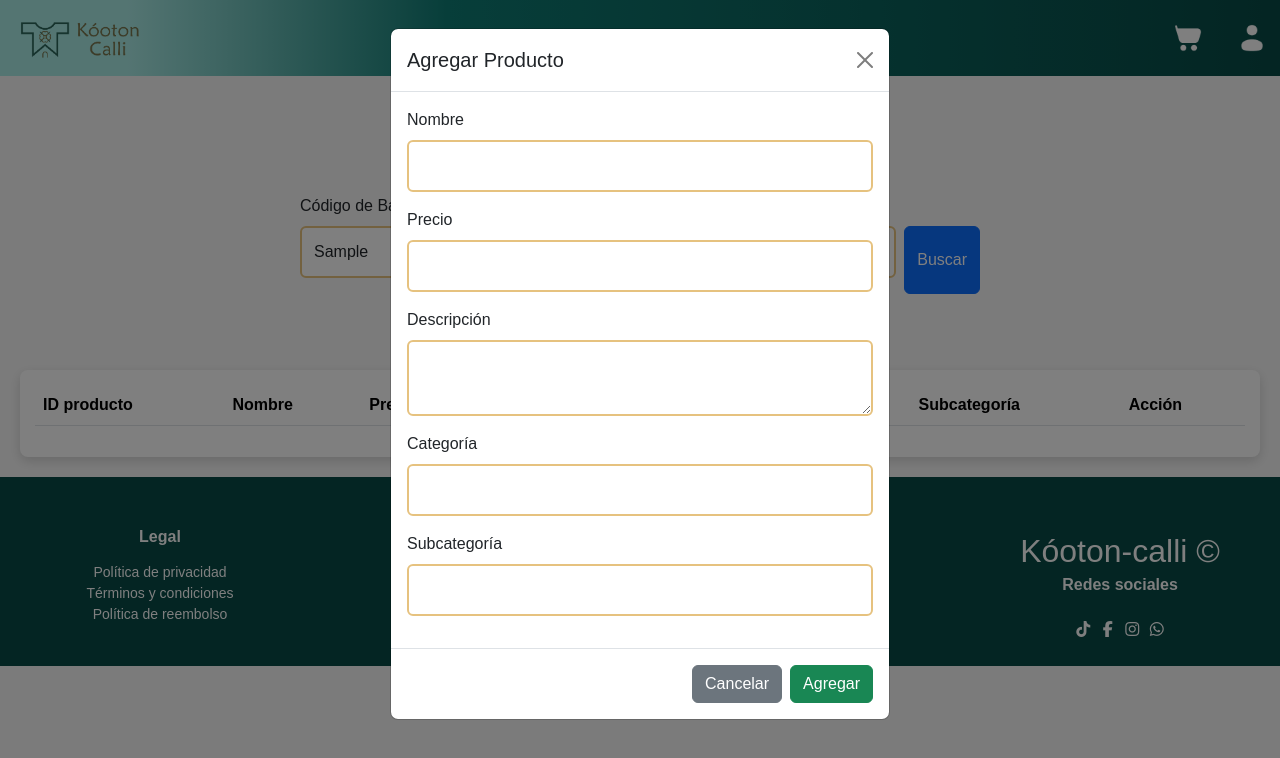
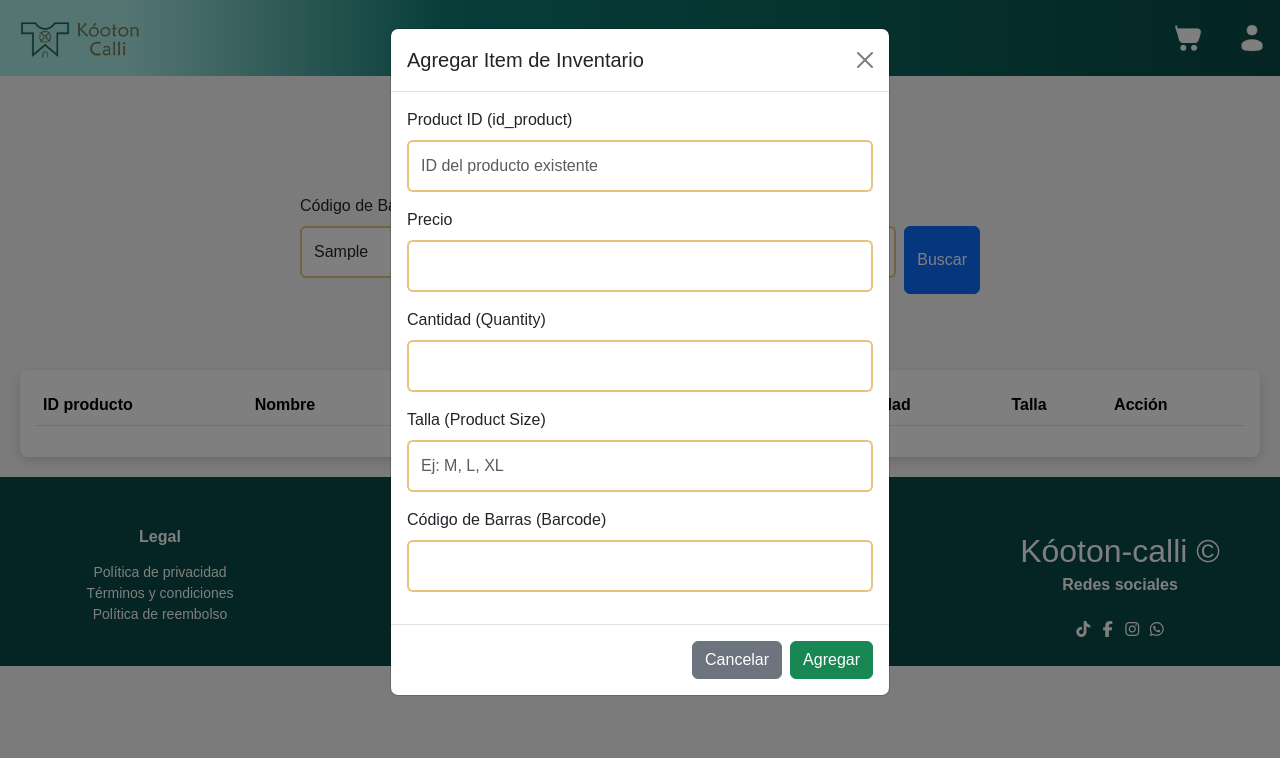
Before and after one commit to Adrian-Ort/kooton-calli, a website built with Vite: page html/inventory-management.html in a window 1280 px wide. Both pictures are taken after typing "Sample" into the empty fields and a click on the button "Agregar". Built offline with nearby package versions, Linux system fonts and the light colour scheme; no server answers.

Commit message:
adjustments to inventory-management

```diff
--- a/html/inventory-management.html
+++ b/html/inventory-management.html
@@ -12,15 +12,14 @@
 
 </head>
 <body>
-    <!--Header-->
     <div id="header"></div>
 
     <main style="padding-top: 50px;">
         <h1>Gestión de Inventario</h1>
             <div class="container-busqueda-inventory mb-3">
-                <label for="exampleInput#" class="form-label">Código de Barras</label>
+                <label for="searchInput" class="form-label">Código de Barras</label>
                 <div class="d-flex gap-2">
-                    <input type="text" class="form-control" placeholder="#" id="exampleInput#" aria-describedby="#Help">
+                    <input type="text" class="form-control" placeholder="#" id="searchInput" aria-describedby="#Help">
                     <button class="btn btn-primary">Buscar</button>
                 </div>
             </div>
@@ -32,7 +31,6 @@
             </div>
 
 
-
         <div class="card-table-inventory">
             <table class="table table- table-hover" id="inventoryTable">
                 <thead>
@@ -40,26 +38,24 @@
                         <th scope="col">ID producto</th>
                         <th scope="col">Nombre</th>
                         <th scope="col">Precio</th>
-                        <th scope="col">img</th>
+                        <th scope="col">Img</th>
                         <th scope="col">Descripción</th>
-                        <th scope="col">Categoría</th>
-                        <th scope="col">Subcategoría</th>
+                        <th scope="col">Cantidad</th>
+                        <th scope="col">Talla</th>
                         <th scope="col">Acción</th>
                     </tr>
                 </thead>
                 <tbody id="tableBody">
-
-                </tbody>
+                    </tbody>
             </table>
         </div>
 
 
-        <!-- Modal Bootstrap -->
         <div class="modal fade" id="editModal" tabindex="-1" aria-labelledby="editModalLabel" aria-hidden="true">
             <div class="modal-dialog">
                 <div class="modal-content">
                     <div class="modal-header">
-                        <h5 class="modal-title fs-5" id="editModalLabel">Editar Producto</h5>
+                        <h5 class="modal-title fs-5" id="editModalLabel">Editar Item de Inventario</h5>
                         <button type="button" class="btn-close" data-bs-dismiss="modal" aria-label="Cerrar"></button>
                     </div>
                     <div class="modal-body">
@@ -67,29 +63,40 @@
                             <input type="hidden" id="editId">
 
                             <div class="mb-3">
-                                <label for="editName" class="form-label">Nombre</label>
-                                <input type="text" class="form-control" id="editName">
+                                <label for="editProductId" class="form-label">Product ID</label>
+                                <input type="number" class="form-control" id="editProductId" required>
+                            </div>
+                            <div class="mb-3">
+                                <label for="editPrice" class="form-label">Precio</label>
+                                <input type="number" step="0.01" class="form-control" id="editPrice" required>
+                            </div>
+                            <div class="mb-3">
+                                <label for="editQuantity" class="form-label">Cantidad (Quantity)</label>
+                                <input type="number" class="form-control" id="editQuantity" required>
+                            </div>
+                            <div class="mb-3">
+                                <label for="editSize" class="form-label">Talla (Product Size)</label>
+                                <input type="text" class="form-control" id="editSize" required>
+                            </div>
+                            <div class="mb-3">
+                                <label for="editBarcode" class="form-label">Código de Barras (Barcode)</label>
+                                <input type="text" class="form-control" id="editBarcode">
                             </div>
 
+                            <hr>
+                            <p class="text-muted small">Información del Producto (solo vista)</p>
+
                             <div class="mb-3">
-                                <label for="editPrice" class="form-label">Precio</label>
-                                <input type="number" class="form-control" id="editPrice">
+                                <label for="editName" class="form-label">Nombre</label>
+                                <input type="text" class="form-control" id="editName" readonly>
+                            </div>
+                            <div class="mb-3">
+                                <label for="editDescription" class="form-label">Descripción</label>
+                                <textarea class="form-control" id="editDescription" readonly></textarea>
                             </div>
 
-                            <div class="mb-3">
-                                <label for="editDescription" class="form-label">Descripción</label>
-                                <textarea class="form-control" id="editDescription"></textarea>
-                            </div>
-
-                            <div class="mb-3">
-                                <label for="editCategory" class="form-label">Categoría</label>
-                                <input type="text" class="form-control" id="editCategory">
-                            </div>
-
-                            <div class="mb-3">
-                                <label for="editSubcategory" class="form-label">Subcategoría</label>
-                                <input type="text" class="form-control" id="editSubcategory">
-                            </div>
+                            <input type="hidden" id="editCategory">
+                            <input type="hidden" id="editSubcategory">
                         </form>
                     </div>
                     <div class="modal-footer">
@@ -100,39 +107,34 @@
             </div>
         </div>
 
-        <!-- Modal Agregar -->
         <div class="modal fade" id="addModal" tabindex="-1" aria-labelledby="addModalLabel" aria-hidden="true">
             <div class="modal-dialog">
                 <div class="modal-content">
                     <div class="modal-header">
-                        <h5 class="modal-title fs-5" id="addModalLabel">Agregar Producto</h5>
+                        <h5 class="modal-title fs-5" id="addModalLabel">Agregar Item de Inventario</h5>
                         <button type="button" class="btn-close" data-bs-dismiss="modal" aria-label="Cerrar"></button>
                     </div>
                     <div class="modal-body">
                         <form id="addForm">
                             <div class="mb-3">
-                                <label for="addName" class="form-label">Nombre</label>
-                                <input type="text" class="form-control" id="addName">
+                                <label for="addProductId" class="form-label">Product ID (id_product)</label>
+                                <input type="number" class="form-control" id="addProductId" placeholder="ID del producto existente" required>
                             </div>
-
                             <div class="mb-3">
                                 <label for="addPrice" class="form-label">Precio</label>
-                                <input type="number" class="form-control" id="addPrice">
+                                <input type="number" step="0.01" class="form-control" id="addPrice" required>
                             </div>
-
                             <div class="mb-3">
-                                <label for="addDescription" class="form-label">Descripción</label>
-                                <textarea class="form-control" id="addDescription"></textarea>
+                                <label for="addQuantity" class="form-label">Cantidad (Quantity)</label>
+                                <input type="number" class="form-control" id="addQuantity" required>
                             </div>
-
                             <div class="mb-3">
-                                <label for="addCategory" class="form-label">Categoría</label>
-                                <input type="text" class="form-control" id="addCategory">
+                                <label for="addSize" class="form-label">Talla (Product Size)</label>
+                                <input type="text" class="form-control" id="addSize" placeholder="Ej: M, L, XL" required>
                             </div>
-
                             <div class="mb-3">
-                                <label for="addSubcategory" class="form-label">Subcategoría</label>
-                                <input type="text" class="form-control" id="addSubcategory">
+                                <label for="addBarcode" class="form-label">Código de Barras (Barcode)</label>
+                                <input type="text" class="form-control" id="addBarcode">
                             </div>
                         </form>
                     </div>
@@ -145,12 +147,9 @@
         </div>
     </main>
 
-    <!--Footer-->
     <div id="footer"></div>
-    <!--El Script hace que Vite inyecte main.js-->
     <script type="module" src="/src/js/main.js"></script>
     <script type="module" src="/src/js/inventory-management.js"></script>
-    <!--<script type="module" src="/src/js/contact.js"></script>--> <!--Por el momento lo conectare así-->
 
 </body>
 </html>
```
Also changed, not shown: src/js/inventory-management.js (+3 -5 lines).
